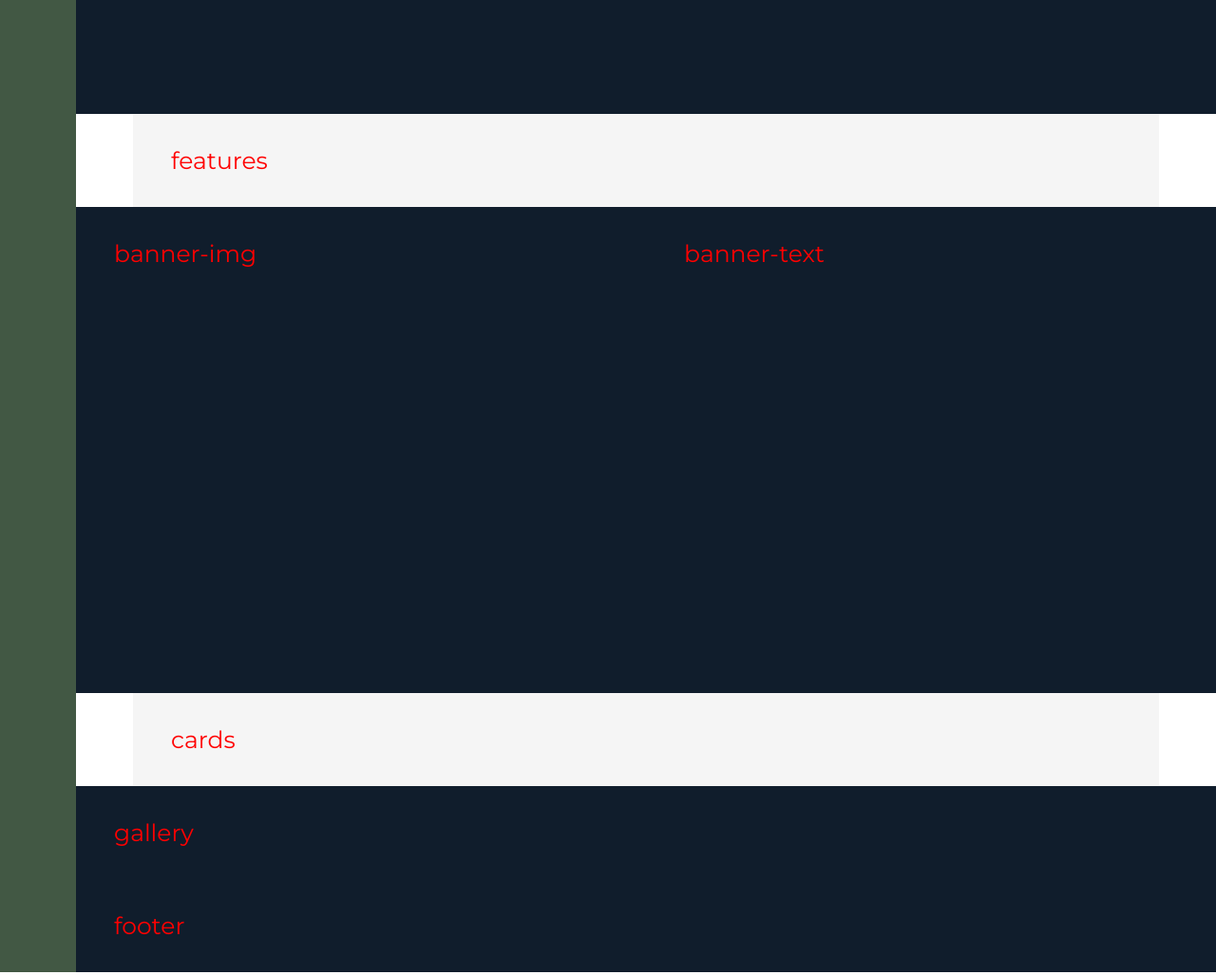
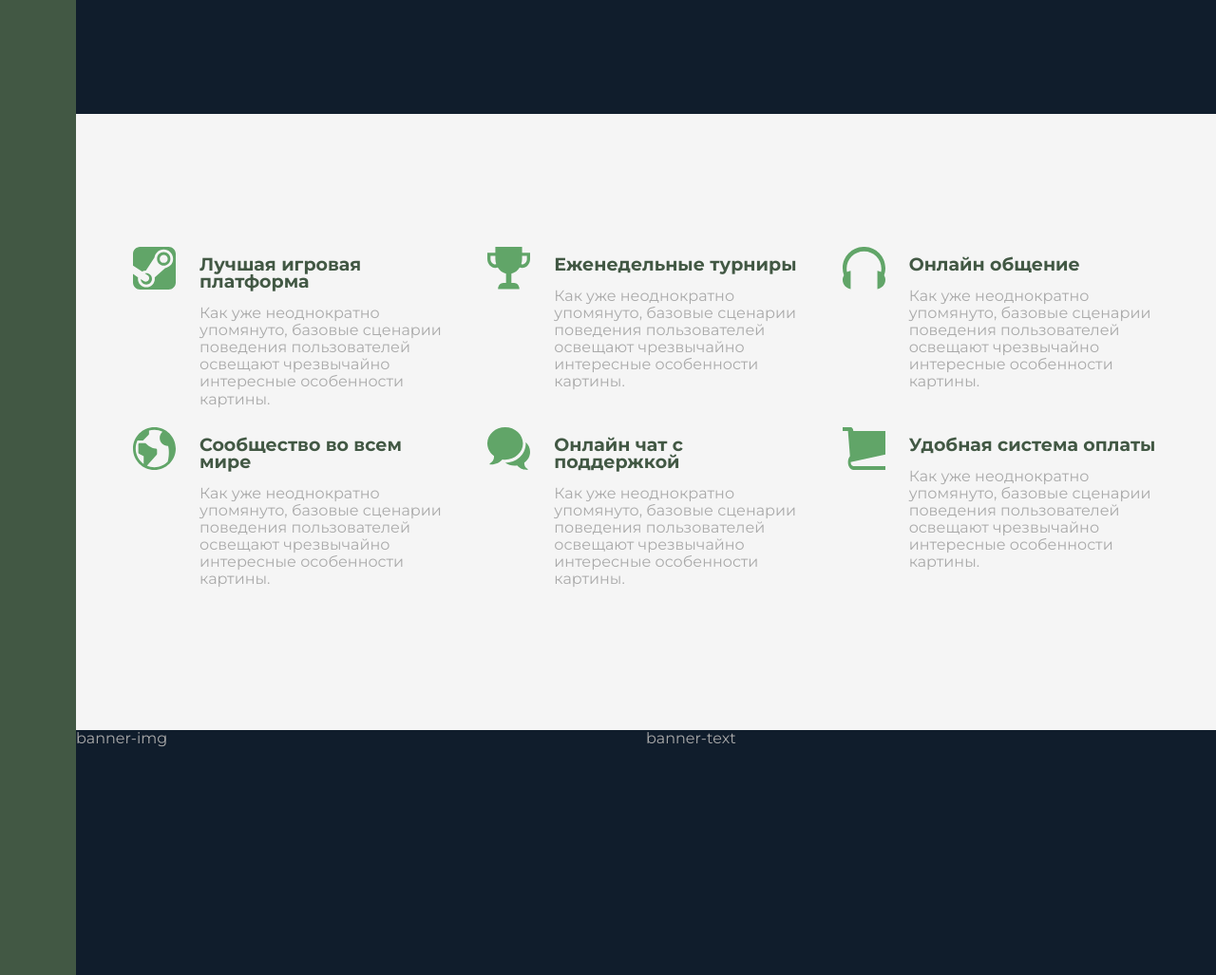
Before and after one commit to denis-shabalin/store-game, a website: page src/index.html in a window 1280 px wide. Shown: the part 520-1547 px from the top of the page at 95% size. Drawn offline with Linux system fonts and the light colour scheme.

Commit message:
made up the feature section and added icons using svg sprite

```diff
--- a/src/index.html
+++ b/src/index.html
@@ -20,7 +20,72 @@
             gamers
         </div>
         <div class="features">
-            features
+            <div class="feature">
+                <svg class="feature__icon">
+                    <use xlink:href="icons/symbol-defs.svg#icon-steam2"></use>
+                </svg>
+                <div class="title-3">
+                    Лучшая игровая платформа
+                </div>
+                <p class="features__text">
+                    Как уже неоднократно упомянуто, базовые сценарии поведения пользователей освещают чрезвычайно интересные особенности картины.
+                </p>
+            </div>
+            <div class="feature">
+                <svg class="feature__icon">
+                    <use xlink:href="icons/symbol-defs.svg#icon-Vector-2"></use>
+                </svg>
+                <div class="title-3">
+                    Еженедельные турниры
+                </div>
+                <p class="features__text">
+                    Как уже неоднократно упомянуто, базовые сценарии поведения пользователей освещают чрезвычайно интересные особенности картины.
+                </p>
+            </div>
+            <div class="feature">
+                <svg class="feature__icon">
+                    <use xlink:href="icons/symbol-defs.svg#icon-Vector-1"></use>
+                </svg>
+                <div class="title-3">
+                    Онлайн общение
+                </div>
+                <p class="features__text">
+                    Как уже неоднократно упомянуто, базовые сценарии поведения пользователей освещают чрезвычайно интересные особенности картины.
+                </p>
+            </div>
+            <div class="feature">
+                <svg class="feature__icon">
+                    <use xlink:href="icons/symbol-defs.svg#icon-earth"></use>
+                </svg>
+                <div class="title-3">
+                    Сообщество во всем мире
+                </div>
+                <p class="features__text">
+                    Как уже неоднократно упомянуто, базовые сценарии поведения пользователей освещают чрезвычайно интересные особенности картины.
+                </p>
+            </div>
+            <div class="feature">
+                <svg class="feature__icon">
+                    <use xlink:href="icons/symbol-defs.svg#icon-bubbles2"></use>
+                </svg>
+                <div class="title-3">
+                    Онлайн чат с поддержкой
+                </div>
+                <p class="features__text">
+                    Как уже неоднократно упомянуто, базовые сценарии поведения пользователей освещают чрезвычайно интересные особенности картины.
+                </p>
+            </div>
+            <div class="feature">
+                <svg class="feature__icon">
+                    <use xlink:href="icons/symbol-defs.svg#icon-Vector"></use>
+                </svg>
+                <div class="title-3">
+                    Удобная система оплаты
+                </div>
+                <p class="features__text">
+                    Как уже неоднократно упомянуто, базовые сценарии поведения пользователей освещают чрезвычайно интересные особенности картины.
+                </p>
+            </div>
         </div>
         <div class="banner-img">
             banner-img
--- a/src/sass/_base.sass
+++ b/src/sass/_base.sass
@@ -17,15 +17,12 @@ html
 body
     font-family: 'Montserrat', sans-serif
     font-weight: 400
-    color: $color-gray-light
+    color: $color-gray-dark
     line-height: 113%
     font-size: 1.6rem
+    background-color: $color-gray-light
 
 .container
     display: grid
     grid-template-rows: 80vh min-content 40vw repeat(3, min-content)
     grid-template-columns: [sidebar-start] 8rem [sidebar-end full-start] minmax(6rem, 1fr) [center-start] repeat(8, [col-start] minmax(min-content, 14rem) [col-end]) [center-end] minmax(6rem, 1fr) [full-end]
-    & > *
-        font-size: 25px
-        padding: 40px
-        color: red
--- a/src/sass/_features.sass
+++ b/src/sass/_features.sass
@@ -1,3 +1,22 @@
 .features
+	padding: 15rem 0
 	background-color: $color-gray-light
 	grid-column: center-start / center-end
+	display: grid
+	grid-template-columns: repeat(auto-fit, minmax(28rem, 1fr))
+	grid-gap: 3rem 4rem
+	align-items: start
+.feature
+	display: grid
+	grid-template-columns: min-content 1fr
+	grid-gap: 1.5rem 2.5rem
+	&__icon
+		width: 4.5rem
+		height: 4.5rem
+		grid-row: 1 / span 2
+		transform: translateY(-1rem)
+	&__text
+		font-size: 1.6rem
+		font-weight: 400
+		line-height: 113%
+		color: $color-green-dark
--- a/src/sass/_typography.sass
+++ b/src/sass/_typography.sass
@@ -0,0 +1,16 @@
+.title-1
+	font-size: 4.5rem
+	font-weight: 700
+	color: white
+.title-2
+	font-size: 4rem
+	font-weight: 700
+	color: $color-gray-light
+.title-3
+	font-size: 1.9rem
+	font-weight: 700
+	color: $color-green-dark
+	&_white
+		color: white
+	&_green-light
+		color: $color-green-light
```
Also changed, not shown: src/css/style.css, src/css/style.min.css, src/icons/symbol-defs.svg (added), 2 other files.
